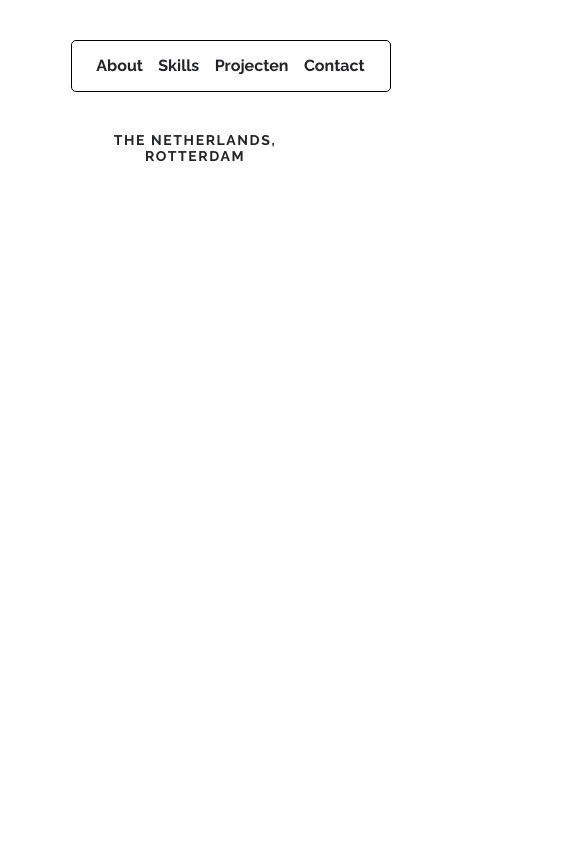
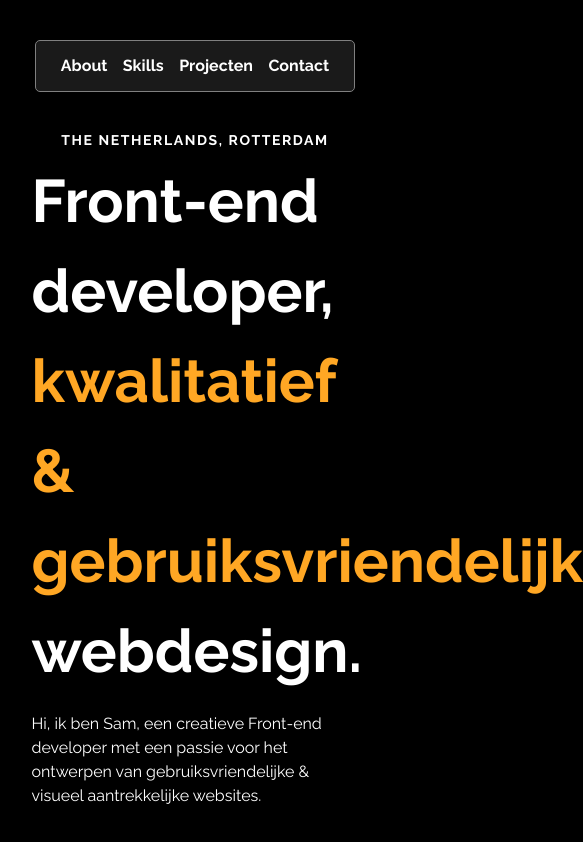
Before and after one commit to Sampie1/Portfolio, a plain HTML site: page index.html in a window 390 px wide. Shown: the whole page, 583 px wide, since content can reach past the window. Drawn offline with nearby package versions, Linux system fonts and the light colour scheme.

Commit message:
Kleine aanpassing

```diff
--- a/index.html
+++ b/index.html
@@ -25,6 +25,13 @@
         </nav>
 
         <h4 class="locatie">The Netherlands, Rotterdam</h4>
+
+
+         <p class="p-info">
+             Front-end developer, <span class="highlight">kwalitatief & gebruiksvriendelijk</span> webdesign.
+         </p>
+
+        <p>Hi, ik ben Sam, een creatieve Front-end developer met een passie voor het ontwerpen van gebruiksvriendelijke & visueel aantrekkelijke websites.</p>
     </div>
 
     <script src="script.js"></script>
--- a/styles/style.css
+++ b/styles/style.css
@@ -6,6 +6,8 @@
 
 body{
     font-family: 'Raleway', sans-serif !important;
+    background-color: #000000 !important;
+    color: #fff !important;
 }
 
 .container{
@@ -20,8 +22,8 @@ body{
     margin-left: auto;
     margin-right: auto;
     padding: 0.8rem !important;
-    background-color: #fff;
-    border: solid 1px black;
+    background-color: rgb(26, 26, 26);
+    border: solid 1px rgb(128, 128, 128);
     border-radius: 5px;
     margin-bottom: 2.5rem;
 }
@@ -34,3 +36,30 @@ body{
     font-size: 14px;
     letter-spacing: 0.1rem;
 }
+
+
+.highlight {
+    color: #ffa724;  /* Je kunt de kleur aanpassen naar wat je wilt, bijvoorbeeld een oranjetint */
+}
+
+.p-info{
+    font-size: 3.75rem;
+    font-weight: bold;
+    color: #ffffff;
+}
+
+
+
+
+/* media */
+@media screen and (max-width: 500px) {
+    .container{
+        max-width: 80%;
+    }
+}
+
+@media screen and (max-width: 450px) {
+    .container{
+        max-width: 90%;
+    }
+}
```
